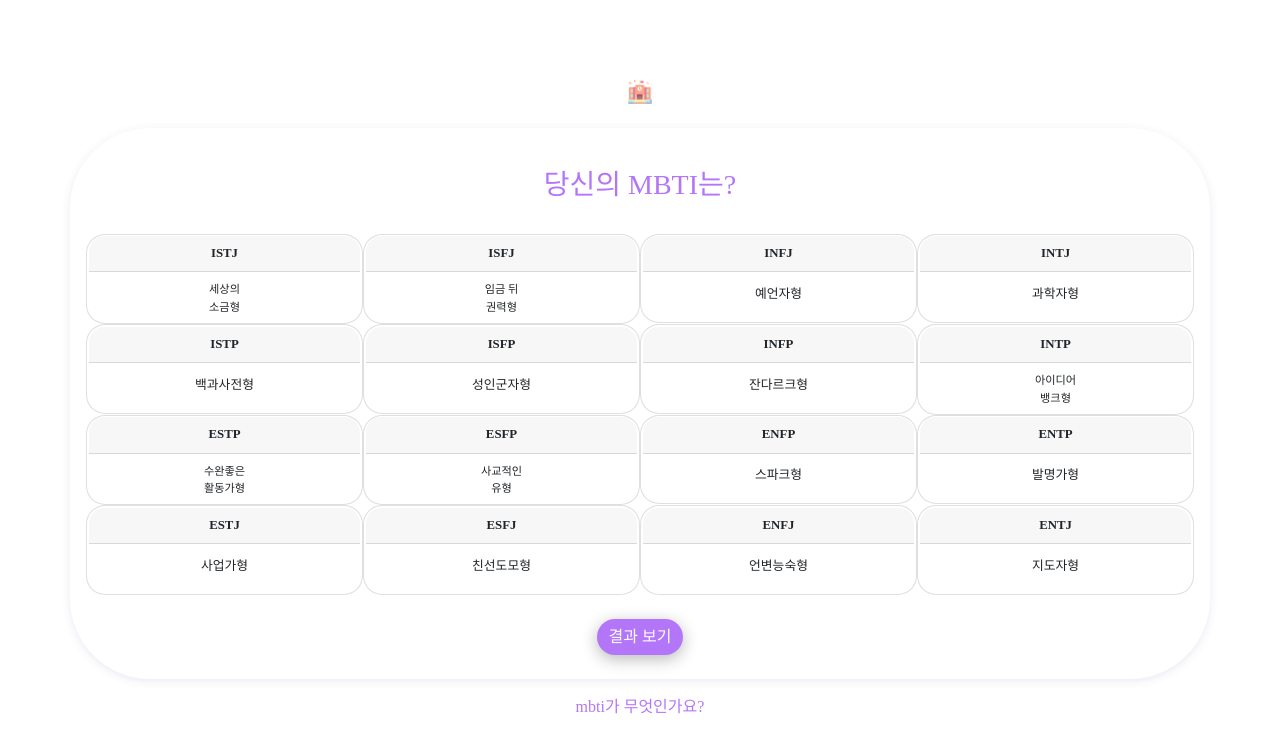
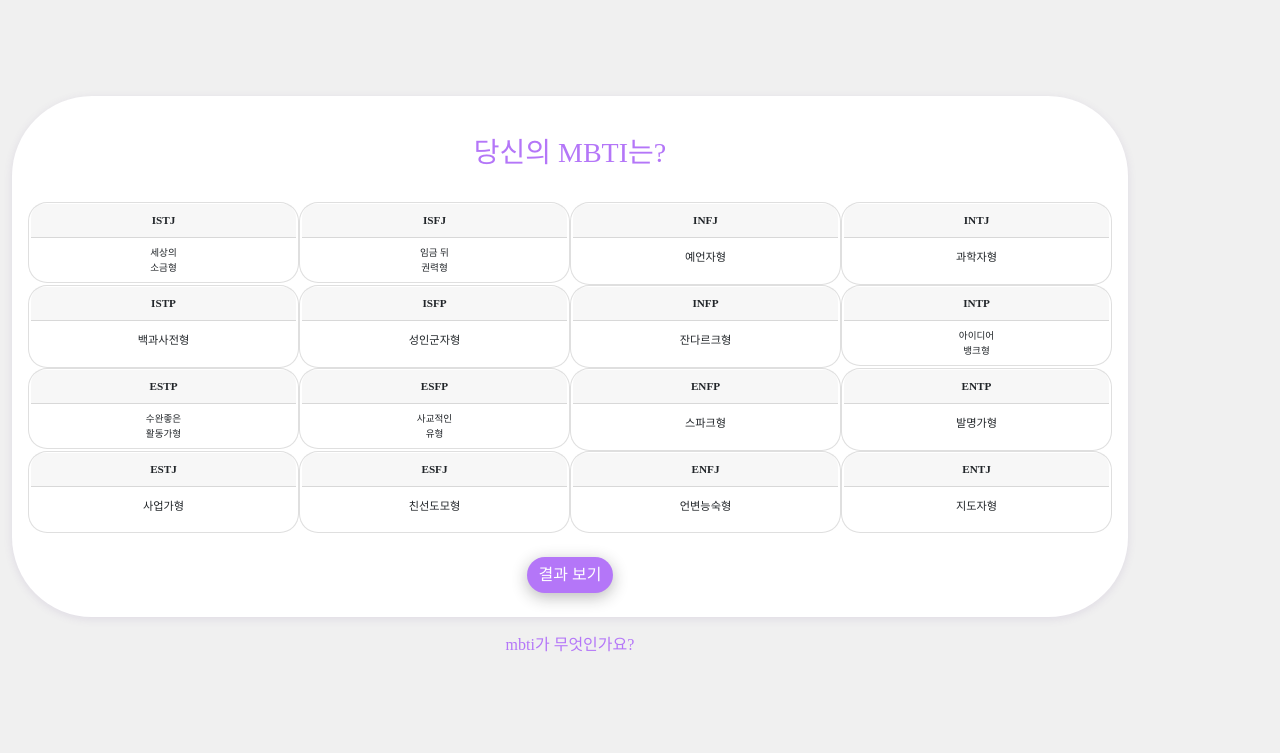
Before and after one commit to minjung0067/mbti, a Django app: page /sign_mbti/ in a window 1280 px wide. Shown: the top 753 px of the page. Run offline with Django 3.2, Linux system fonts and the light colour scheme; some libraries are stand-ins or nearby versions; some web fonts are replaced.

Commit message:
fix: make page responsible

```diff
--- a/mbti_proj/mbtiapp/static/css/custom.css
+++ b/mbti_proj/mbtiapp/static/css/custom.css
@@ -119,11 +119,11 @@ button:hover{
 }
 
 .mbti{
-	font-size: 0.8em;
+	font-size: 0.7em;
 	font-weight: bold;
 }
 .mbti_discrip{
-	font-size: 0.8em;
+	font-size: 0.7em;
 	margin-left: 0;
 	margin-right: 0;
 	padding-left: 0;
@@ -132,7 +132,7 @@ button:hover{
 	padding-bottom: 0;
 }
 .mbti_discrip_sm{
-	font-size: 0.7em;
+	font-size: 0.6em;
 	margin-left: 0;
 	margin-top: 0.8em;
 	margin-bottom: 0;
@@ -143,7 +143,7 @@ button:hover{
 	padding-top:0;
 }
 .mbti_discrip_2{
-	font-size: 0.7em;
+	font-size: 0.6em;
 	margin-left: 0;
 	margin-top: 0.1em;
 	margin-bottom: 0.5em;
@@ -154,7 +154,7 @@ button:hover{
 	padding-top:0;
 }
 .logo{
-	margin-top: 5rem;
-	width: 1.5rem;
+	margin-top: 20%;
+	width: 1.5em;
 	height: auto;
 }
--- a/mbti_proj/mbtiapp/templates/about_mbti.html
+++ b/mbti_proj/mbtiapp/templates/about_mbti.html
@@ -8,7 +8,7 @@
 </div>
 
 <button class =" button_white" style="position: absolute; top: 78%;" onclick=location.href="https://www.16personalities.com/ko/%EB%AC%B4%EB%A3%8C-%EC%84%B1%EA%B2%A9-%EC%9C%A0%ED%98%95-%EA%B2%80%EC%82%AC">간단 검사 하러가기</button>
-<button class =" button_white" style="position: absolute; top: 85%;" onclick=location.href="https://www.16personalities.com/ko/%EB%AC%B4%EB%A3%8C-%EC%84%B1%EA%B2%A9-%EC%9C%A0%ED%98%95-%EA%B2%80%EC%82%AC">돌아가기</button>
+<button class =" button_white" style="position: absolute; top: 85%;" onclick=location.href="{% url 'my_school_main' %}">돌아가기</button>
 
 
 </body>
--- a/mbti_proj/mbtiapp/templates/my_school_main.html
+++ b/mbti_proj/mbtiapp/templates/my_school_main.html
@@ -5,7 +5,7 @@
 <!-- {% include "partials/top_nav.html" %} -->
 <div class="container p-2 mt-3">
     <p class="mt-1 p-1 fs-8" style="color: rgb(170, 170, 170);"> </p>
-    <h2 class="mt-5 p-3 GmarketSansBold fs-1"> 우리 학교 MBTI top 5</h2>
+    <h2 class="mt-3 p-3 GmarketSansBold fs-1"> 우리 학교 MBTI top 5</h2>
 </div>
 
 <button style="position: absolute; bottom: 80px; top: auto;" onclick=location.href='{% url 'sign_up' %}'>나도 참여하기</button>
--- a/mbti_proj/mbtiapp/templates/sign_mbti.html
+++ b/mbti_proj/mbtiapp/templates/sign_mbti.html
@@ -1,7 +1,10 @@
 {% load static %}
 {% include "partials/head_meta.html" %}
-{% include "partials/logo.html" %}
-<div class="container-fluid" style="position: absolute; top: 10%;">
+
+<body class="text-center" style=" background-color: rgba(206, 206, 206, 0.288); " >
+    <!-- <a class="logo" href="{% url 'index' %}" ><img class="logo" src="{% static '/img/schoolcolor.PNG' %}"></a>     -->
+
+<div class="container"  style="position: absolute; top: 6%; bottom:10%;">
     <div class="container justify-content-center purple_bg">
         <div class=" p-3 align-items-center mt-5 p-3">
             <div class="row p-2 mt-3 mb-3 fs-5">
```
Also changed, not shown: mbti_proj/mbtiapp/templates/sign_up.html (+4 -4 lines).
